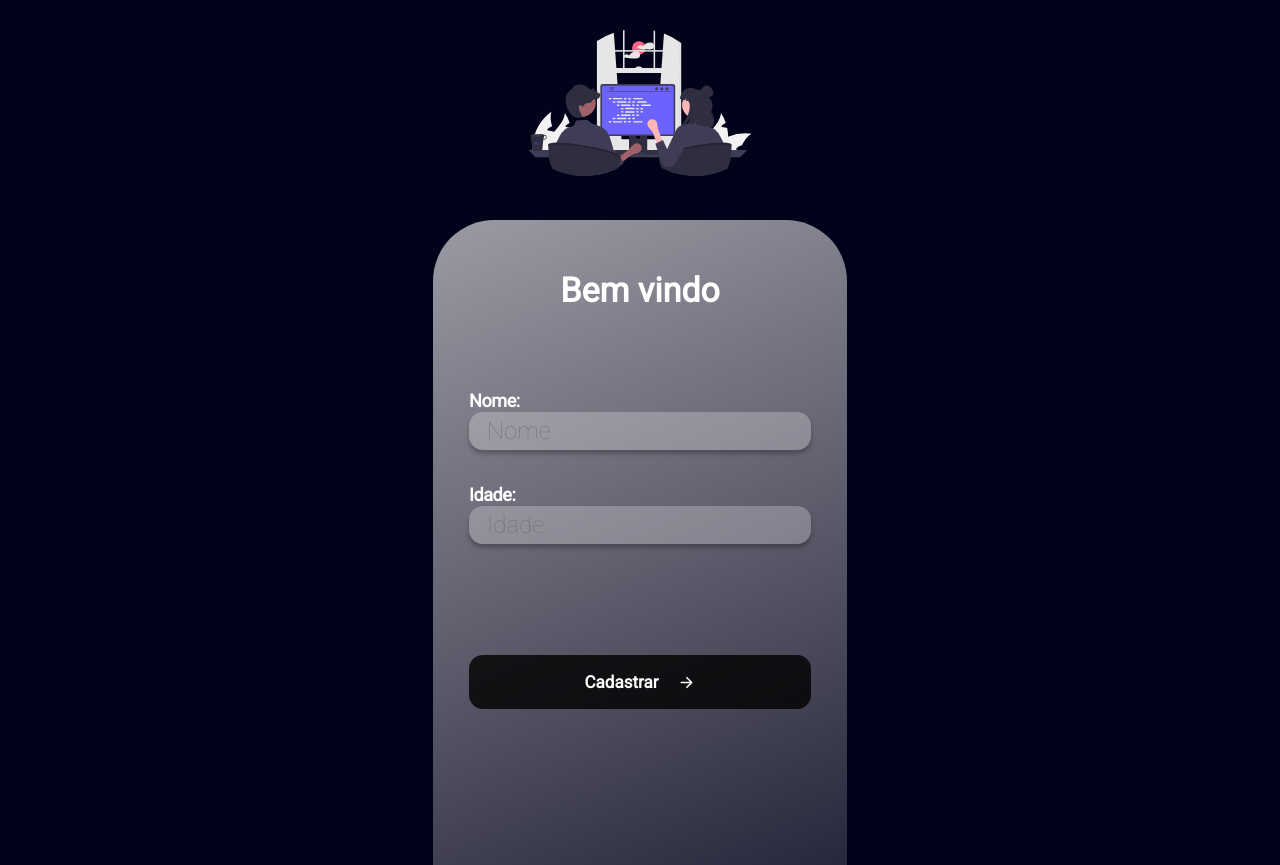
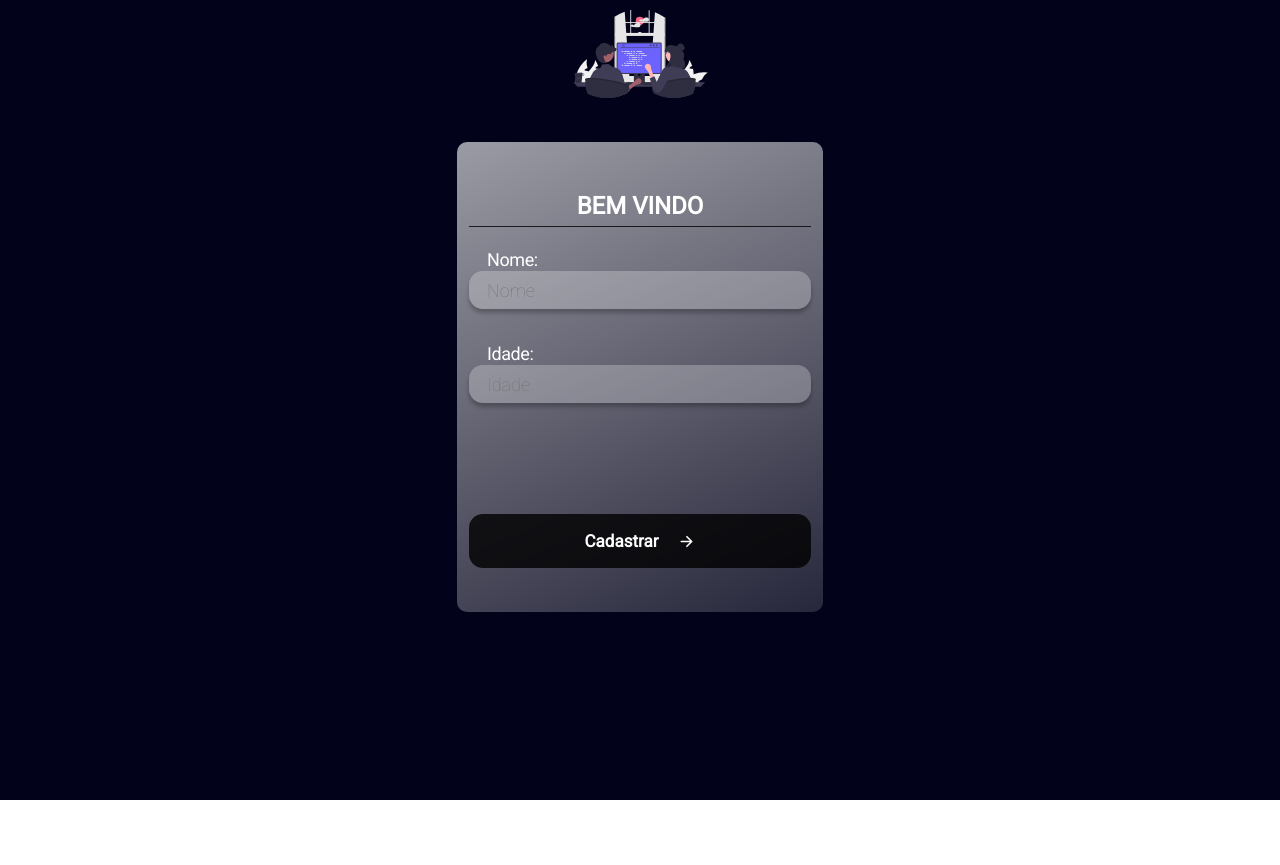
Before and after one commit to MarceloALMoreira/Mobile-Login, a React (Vite) app in the folder MobileLogin/: page / in a window 1280 px wide. After the commit the page ends 800 px from the top, so only its background shows below. Built offline with nearby package versions, Linux system fonts and the light colour scheme.

Commit message:
feat front-end funcional

```diff
--- a/MobileLogin/src/App.tsx
+++ b/MobileLogin/src/App.tsx
@@ -1,10 +1,49 @@
+import { Container, H1, Image, ContainerItens, InputLabel, Input, Button, User } from './styles'
+import PairPrograming from './assets/pair_programming.svg'
+import { IoArrowForwardOutline, IoTrash } from "react-icons/io5";
+import { useState, useRef } from 'react';
 
-import { Container, H1, Image, ContainerItens, InputLabel, Input, Button } from './styles'
-import PairPrograming from './assets/pair_programming.svg'
-import { IoArrowForwardOutline } from "react-icons/io5";
-
+interface User {
+  id: number;
+  name: string;
+  age: number | undefined;
+}
 
 function App() {
+
+  // Fazendo o gerenciamento do estado
+  const [users, setUsers] = useState<User[]>([]);
+
+  // Pegando os valores atraves da referencia
+  const inputName = useRef<HTMLInputElement>(null);
+  const inputAge = useRef<HTMLInputElement>(null);
+
+  // Garatindo que vamos receber os tipos corretos e passar para nosso objeto:
+  function addNewUser() {
+    if (inputName.current && inputAge.current && inputAge.current.value) {
+      const newUser: User = {
+        id: Math.random(),
+        name: inputName.current.value,
+        age: Number(inputAge.current.value),
+      };
+
+      // usando o spreed para add em nossa lista baixo do cadastro!
+      setUsers(prevUsers => [...prevUsers, newUser]);
+      inputName.current.value = '';
+      inputAge.current.value = '';
+    }
+  }
+
+  // Funcionalidade que permiti que o user seja deletado quando chamamos o function
+  function deleteUser(userId: Number) {
+    setUsers(prevUsers => prevUsers.filter(u => u.id !== userId));
+    /*
+         Poderia criar um filtro e depois um setUset com novo arrya de user
+        const newUsers = users.filter((user) => user.id !== userId)
+        setUsers(newUsers)
+
+        */
+  }
 
   return (
     <Container>
@@ -12,14 +51,26 @@ function App() {
       <ContainerItens>
         <H1>Bem vindo</H1>
         <InputLabel>Nome:</InputLabel>
-        <Input placeholder='Nome' />
+        <Input ref={inputName} placeholder='Nome' />
 
         <InputLabel>Idade:</InputLabel>
-        <Input placeholder='Idade' />
+        <Input ref={inputAge} placeholder='Idade' />
 
-        <Button>Cadastrar
+        <Button onClick={addNewUser}>
+          Cadastrar
           <IoArrowForwardOutline />
         </Button>
+
+        {/* Utilizando o Ma() para renderizar os itens na tela, pecorrendo no array*/}
+        <ul>
+          {users.map((user) => (
+            <User key={user.id}>
+              <p>{user.name}</p>
+              <p>{user.age}</p>
+              <i onClick={() => deleteUser(user.id)}><IoTrash /></i>
+            </User>
+          ))}
+        </ul>
       </ContainerItens>
     </Container>
   )
--- a/MobileLogin/src/styles.ts
+++ b/MobileLogin/src/styles.ts
@@ -6,42 +6,42 @@ export const Container = styled.div`
     flex-direction: column;
     align-items: center;
     gap: 44px;
-
+    height: 800px;
     background-color: rgb(2, 2, 26);
 
 `
 export const Image = styled.img`
-    margin-top: 30px;
-    width: 250px;
-    height: 146px;
+    margin-top: 10px;
+    width: 151px;
+    height: 88px;
 `
 export const ContainerItens = styled.div`
     display: flex;
     flex-direction: column;
-    padding: 50px 36px;
-    height: 645px;
-
-    border-radius: 61px 61px 0px 0px;
+    padding: 44px 12px;
+    margin-bottom: 20px;
+    border-radius: 10px 10px 10px 10px;
     background: linear-gradient(157.44deg, rgba(255, 255, 255, 0.6) 0.84%, rgba(255, 255, 255, 0.6) 0.85%, rgba(255, 255, 255, 0.15) 100%);
 `
 export const H1 = styled.h1`
     font-style: normal;
-    font-weight: 700;
-    font-size: 34px;
+    font-weight: 600;
+    text-transform: uppercase;
+    font-size: 24px;
     line-height: 40px;
     text-align: center;
-    margin-bottom: 80px;
-
+    margin-bottom: 22px;
+    border-bottom:  1px solid rgba(0, 0, 0, 0.8);
     color: #fff;
 `
 export const InputLabel = styled.p`
     font-style: normal;
-    font-weight: 700;
+    font-weight: 400;
     font-size: 18px;
+    padding-left: 18px;
     line-height: 22px;
     align-items: center;
     letter-spacing: -0.408px;
-
     color: #fff;
 `
 export const Input = styled.input`
@@ -55,7 +55,7 @@ export const Input = styled.input`
     padding-left: 18px;
     font-style: normal;
     font-weight: 200;
-    font-size: 24px;
+    font-size: 18px;
     line-height: 28px;
     color: #FFF;
 
@@ -77,9 +77,7 @@ export const Button = styled.button`
     font-weight: 700;
     font-size: 17px;
     line-height: 28px;
-
     color: #fff;
-    cursor: pointer;
 
     &:hover{
         opacity: 0.8;
@@ -89,3 +87,39 @@ export const Button = styled.button`
     }
 
 `
+export const User = styled.li`
+    display: flex;
+    justify-content: space-around;
+    align-items: center;
+
+    margin-top: 15px;
+    width: 342px;
+    height: 38px;
+    background: rgba(255, 255, 255, 0.25);
+    box-shadow: 0px 4px 4px rgba(0, 0, 0, 0.25);
+    border-radius: 14px;
+    border: none;
+    outline: none;
+
+    i{
+    cursor: pointer;
+    font-size: 24px;
+    }
+    i:hover{
+        color: red;
+        opacity: 0.8;
+        transition: 0.3s ease-in;
+    }
+    p{
+        font-style: normal;
+        font-weight: normal;
+        font-size: 20px;
+        line-height: 28px;
+        color: #fff;
+    }
+
+    &:hover{
+        opacity: 0.8;
+        background-color: greenyellow;
+    }
+`
```
Also changed, not shown: MobileLogin/src/assets/trash.svg (added).
